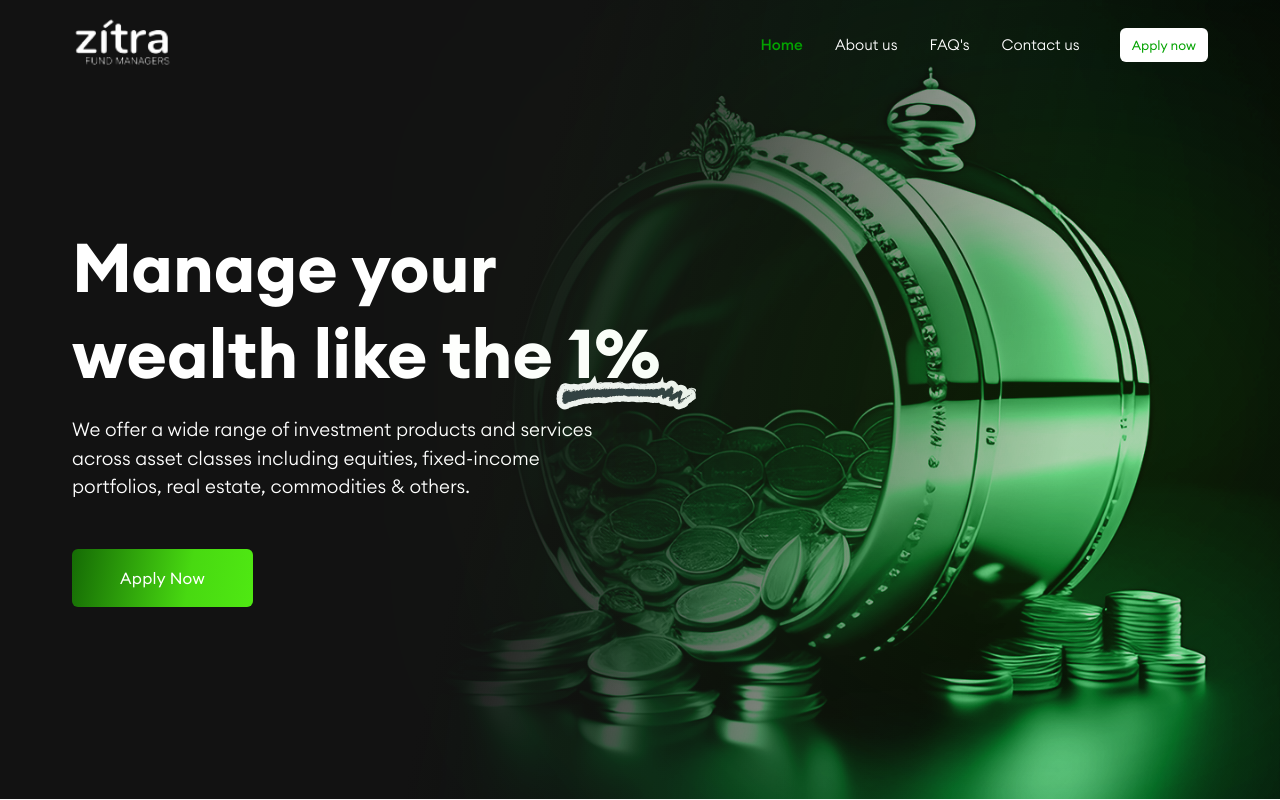
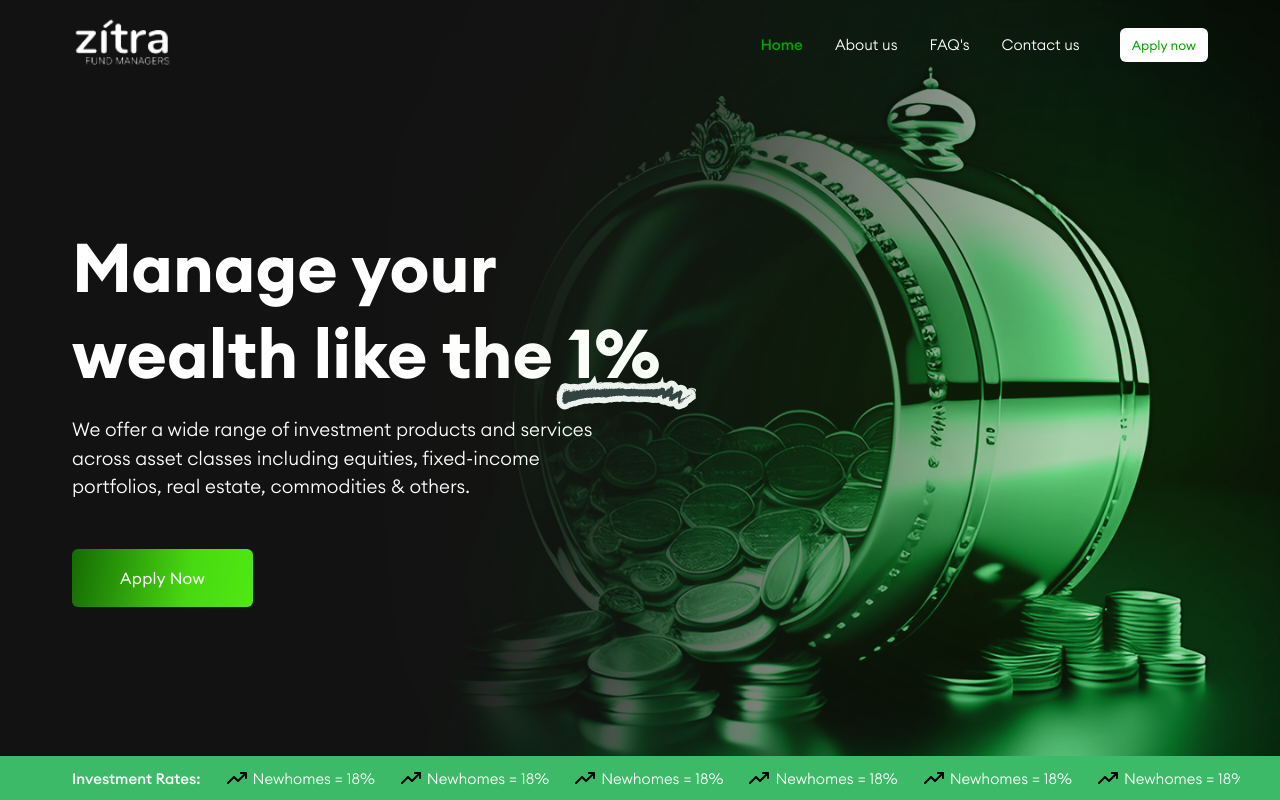
Before and after one commit to The-Anomaly/zitrafundmanagers, a React (Create React App) app: page / in a window 1280 px wide. Shown: the top 800 px of the page. Built offline with nearby package versions, Linux system fonts and the light colour scheme; no server answers.

Commit message:
add bottom feed UI

```diff
--- a/src/assets/vectors/index.tsx
+++ b/src/assets/vectors/index.tsx
@@ -9,8 +9,10 @@ import { ReactComponent as AboutArrow } from "./aboutArrow.svg";
 import { ReactComponent as PlusIcon } from "./plusIcon.svg";
 import { ReactComponent as MinusIcon } from "./minusIcon.svg";
 import { ReactComponent as CloseIcon } from "./closeIcon.svg";
+import { ReactComponent as GrowthArrow } from "./growthArrow.svg";
 
 export {
+  GrowthArrow,
   CloseIcon,
   PlusIcon,
   MinusIcon,
--- /dev/null
+++ b/src/components/bottomFeed/index.tsx
@@ -0,0 +1,32 @@
+import { GrowthArrow } from "assets";
+import styles from "./styles.module.scss";
+
+const BottomFeedUI = () => {
+  return (
+    <aside className={styles.container}>
+      <div className={`container ${styles.content}`}>
+        <p>Investment Rates:</p>
+        <span>
+          <GrowthArrow /> Newhomes = 18%
+        </span>
+        <span>
+          <GrowthArrow /> Newhomes = 18%
+        </span>
+        <span>
+          <GrowthArrow /> Newhomes = 18%
+        </span>
+        <span>
+          <GrowthArrow /> Newhomes = 18%
+        </span>
+        <span>
+          <GrowthArrow /> Newhomes = 18%
+        </span>
+        <span>
+          <GrowthArrow /> Newhomes = 18%
+        </span>
+      </div>
+    </aside>
+  );
+};
+
+export { BottomFeedUI };
--- /dev/null
+++ b/src/components/bottomFeed/styles.module.scss
@@ -0,0 +1,32 @@
+.container {
+  background: #3cba67;
+  color: #fff;
+  position: fixed;
+  bottom: 0;
+  padding: 10px;
+  width: 100vw;
+  font-size: 15px;
+  z-index: 1;
+}
+.content {
+  display: flex;
+  align-items: center;
+  white-space: nowrap;
+  overflow: auto;
+
+  p {
+    margin-right: 1.5rem;
+    font-weight: 500;
+  }
+
+  span {
+    display: flex;
+    align-items: center;
+    margin-right: 1.5rem;
+    font-weight: 300;
+
+    svg {
+      margin-right: 4px;
+    }
+  }
+}
--- a/src/components/index.ts
+++ b/src/components/index.ts
@@ -2,3 +2,4 @@ export * from "./socialProof";
 export * from "./getStartedForm";
 export * from "./toastModal";
 export * from "./preloader";
+export * from "./bottomFeed";
--- /dev/null
+++ b/src/pages/bottomFeed/index.tsx
@@ -0,0 +1,8 @@
+import { BottomFeedUI } from "components";
+import styles from "./styles.module.scss";
+
+const BottomFeed = () => {
+  return <BottomFeedUI />;
+};
+
+export { BottomFeed };
--- a/src/pages/index.ts
+++ b/src/pages/index.ts
@@ -3,3 +3,4 @@ export * from "./about";
 export * from "./faqs";
 export * from "./contact";
 export * from "./getStartedForm";
+export * from "./bottomFeed"
--- a/src/router/appRouter.tsx
+++ b/src/router/appRouter.tsx
@@ -1,7 +1,7 @@
 import React, { useEffect } from "react";
 import { Route, Routes, useLocation } from "react-router-dom";
 import { RouteBuilder } from ".";
-import { GetStartedForm } from "pages";
+import { BottomFeed, GetStartedForm } from "pages";
 
 /**
  * MAIN ROUTER COMPONENT
@@ -22,6 +22,7 @@ const MainRouter: React.FC = () => {
     <>
       <ScrollToTop />
       {search.includes("getstarted") && <GetStartedForm />}
+      <BottomFeed />
       <Routes>
         {RouteBuilder?.length > 0 &&
           RouteBuilder.map((item, idx) => {
```
Also changed, not shown: src/assets/vectors/growthArrow.svg (added).
